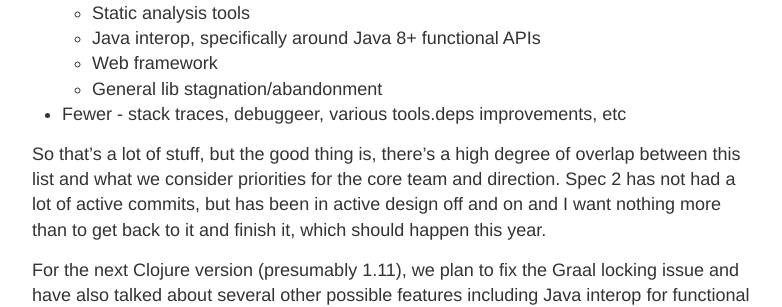
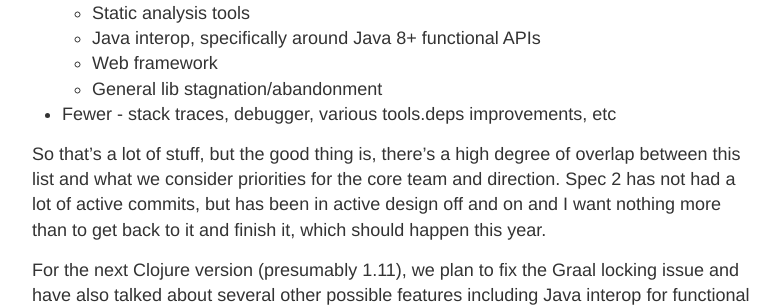
Before and after one commit to insideclojure/insideclojure.github.io, a Jekyll site: the page built from _posts/2020-02-20-clojure-survey.md, in a window 1280 px wide. Shown: the part 951-1258 px from the top of the page, without its empty margins (248-1030 px from the left). Built offline with Jekyll 4.4.1, drawn with Linux system fonts in a browser that asks for light colours.

Commit message:
fix typo

```diff
--- a/_posts/2020-02-20-clojure-survey.md
+++ b/_posts/2020-02-20-clojure-survey.md
@@ -28,7 +28,7 @@
   * Java interop, specifically around Java 8+ functional APIs
   * Web framework
   * General lib stagnation/abandonment
-* Fewer - stack traces, debuggeer, various tools.deps improvements, etc
+* Fewer - stack traces, debugger, various tools.deps improvements, etc
 
 So that's a lot of stuff, but the good thing is, there's a high degree of overlap between this list and what we consider priorities for the core team and direction. Spec 2 has not had a lot of active commits, but has been in active design off and on and I want nothing more than to get back to it and finish it, which should happen this year.
 
```
